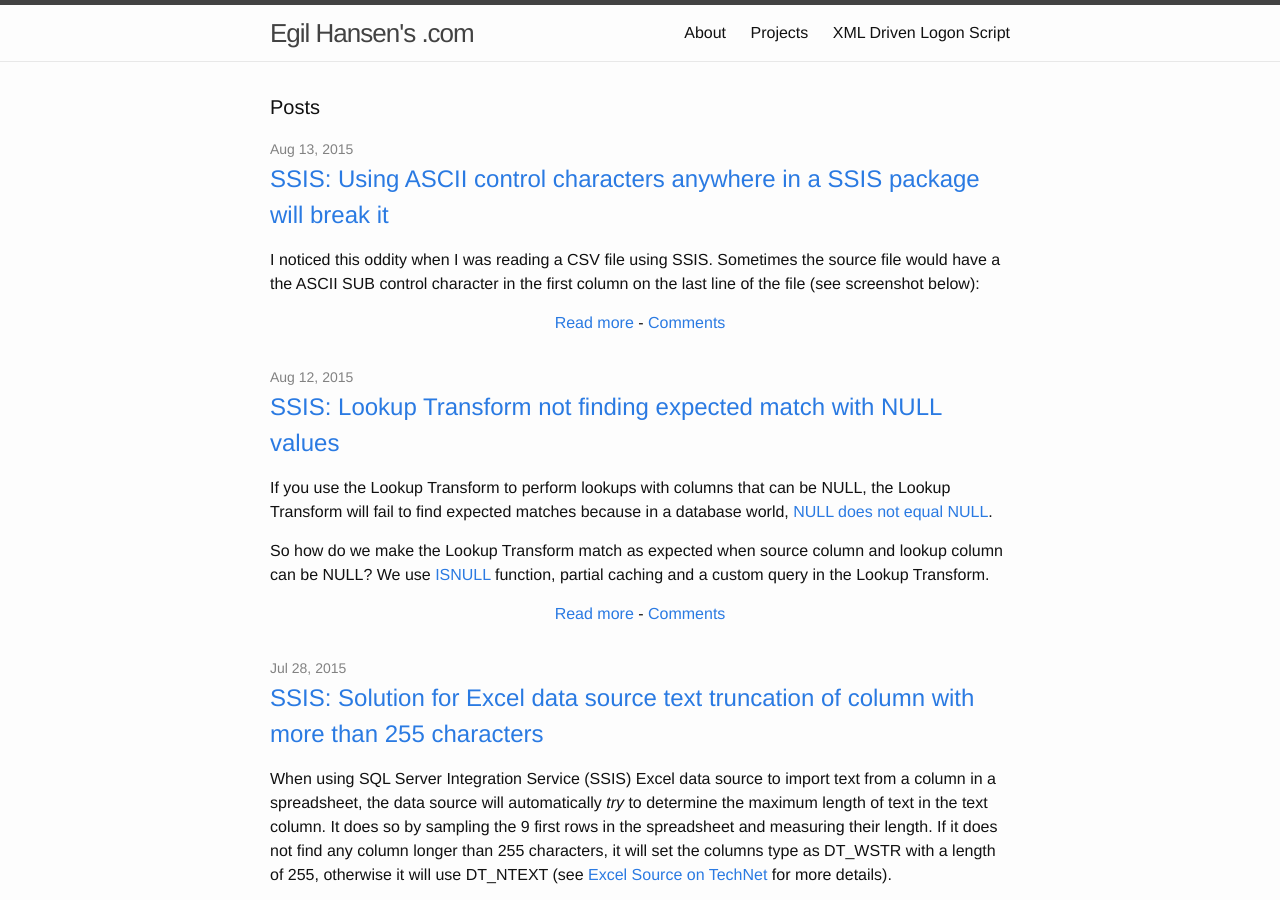
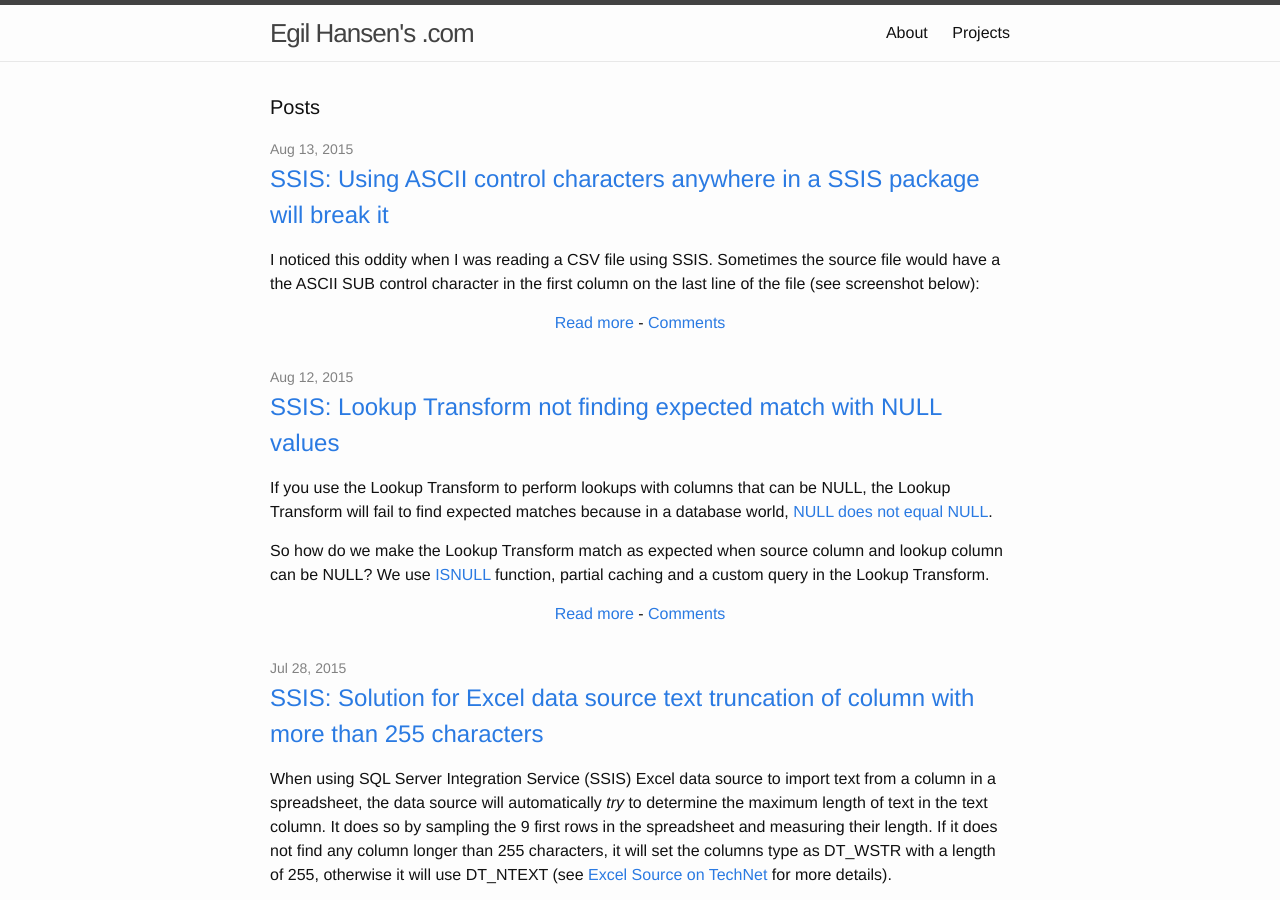
Before and after one commit to egil/egil.github.io, a Jekyll site: the page built from index.html, in a window 1280 px wide and 900 px high. Built offline with Jekyll 4.4.1, drawn with Linux system fonts in a browser that asks for light colours; the list of posts is cut into pages by our own code; comment, search, counter and statistics services are not loaded.

Commit message:
fix links (hack)

```diff
--- a/_includes/header.html
+++ b/_includes/header.html
@@ -14,11 +14,13 @@
       </a>
 
       <div class="trigger">
-        {% for page in site.pages %}
+        <a class="page-link" href="/about/">About</a>
+        <a class="page-link" href="/projects/">Projects</a>
+        <!-- {% for page in site.pages %}
           {% if page.title %}
           <a class="page-link" href="{{ page.url | prepend: site.baseurl }}">{{ page.title }}</a>
           {% endif %}
-        {% endfor %}
+        {% endfor %} -->
       </div>
     </nav>
 
```
